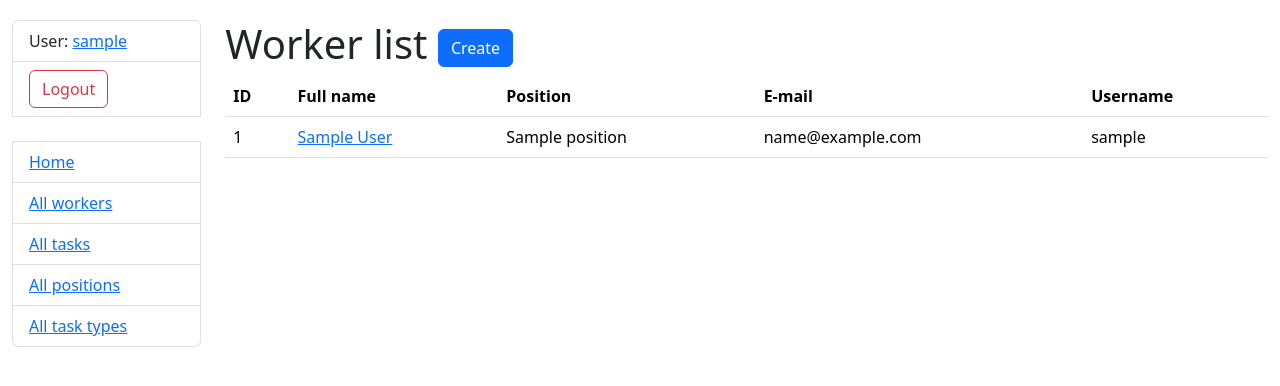
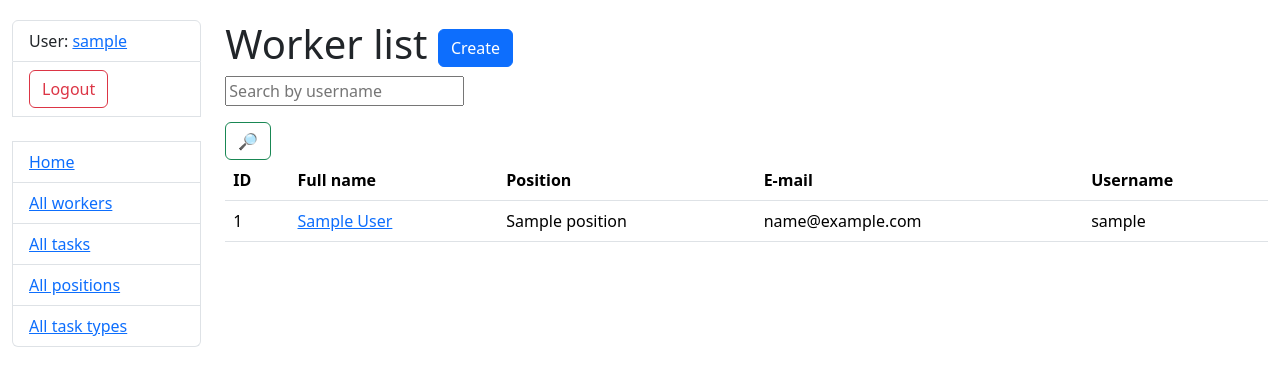
Before and after one commit to Meksim-fesh/it-company-task-manager, a Django app: page /workers/ in a window 1280 px wide. Shown: the top 386 px of the page. Run offline with Django 5.2, Linux system fonts and the light colour scheme; a user stored in the database is signed in; tables that the repository leaves empty hold one stand-in row (values such as "Sample post").

Commit message:
Add a search bar to the worker list page for searching workers by username

```diff
--- a/task_manager/forms.py
+++ b/task_manager/forms.py
@@ -28,6 +28,19 @@ class WorkerUpdateForm(forms.ModelForm):
         )
 
 
+class WorkerUsernameSearchForm(forms.Form):
+    username = forms.CharField(
+        max_length=256,
+        required=False,
+        label="",
+        widget=forms.TextInput(
+            attrs={
+                "placeholder": "Search by username"
+            }
+        )
+    )
+
+
 class TaskForm(forms.ModelForm):
     assignees = forms.ModelMultipleChoiceField(
         queryset=get_user_model().objects.select_related("position"),
@@ -40,3 +53,16 @@ class TaskForm(forms.ModelForm):
     class Meta:
         model = Task
         fields = "__all__"
+
+
+class TaskNameSearchForm(forms.Form):
+    name = forms.CharField(
+        max_length=256,
+        required=False,
+        label="",
+        widget=forms.TextInput(
+            attrs={
+                "placeholder": "Search by name"
+            }
+        )
+    )
--- a/task_manager/views.py
+++ b/task_manager/views.py
@@ -6,7 +6,12 @@ from django.contrib.auth.decorators import login_required
 from django.contrib.auth.mixins import LoginRequiredMixin
 
 
-from task_manager.forms import TaskForm, WorkerForm, WorkerUpdateForm
+from task_manager.forms import (
+    TaskForm,
+    WorkerForm,
+    WorkerUpdateForm,
+    WorkerUsernameSearchForm
+)
 
 from .models import Worker, Position, TaskType, Task
 
@@ -57,8 +62,25 @@ class PositionDeleteView(LoginRequiredMixin, generic.DeleteView):
 
 class WorkerListView(LoginRequiredMixin, generic.ListView):
     model = Worker
-    queryset = Worker.objects.select_related("position")
+    # queryset = Worker.objects.select_related("position")
     paginate_by = 5
+
+    def get_context_data(self, *, object_list=None, **kwargs):
+        context = super(WorkerListView, self).get_context_data(**kwargs)
+        username = self.request.GET.get("username", "")
+        context["search_form"] = WorkerUsernameSearchForm(
+            initial={"username": username},
+        )
+        return context
+
+    def get_queryset(self):
+        queryset = Worker.objects.select_related("position")
+        form = WorkerUsernameSearchForm(self.request.GET)
+        if form.is_valid():
+            return queryset.filter(
+                username__icontains=form.cleaned_data["username"]
+            )
+        return queryset
 
 
 class WorkerDetailView(LoginRequiredMixin, generic.DetailView):
--- a/templates/task_manager/worker_list.html
+++ b/templates/task_manager/worker_list.html
@@ -9,6 +9,11 @@
       Create
     </a>
   </h1>
+
+  <form action="" method="get" class="form-inline">
+    {{ search_form.as_p }}
+    <input type="submit" value="🔎" class="btn btn-outline-success">
+  </form>
 
   {% if worker_list %}
 
```
